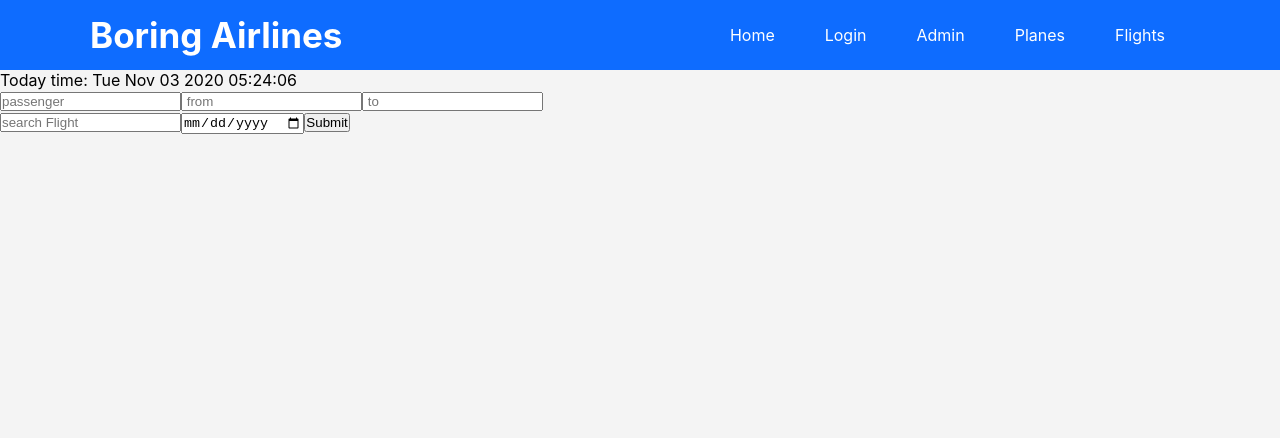
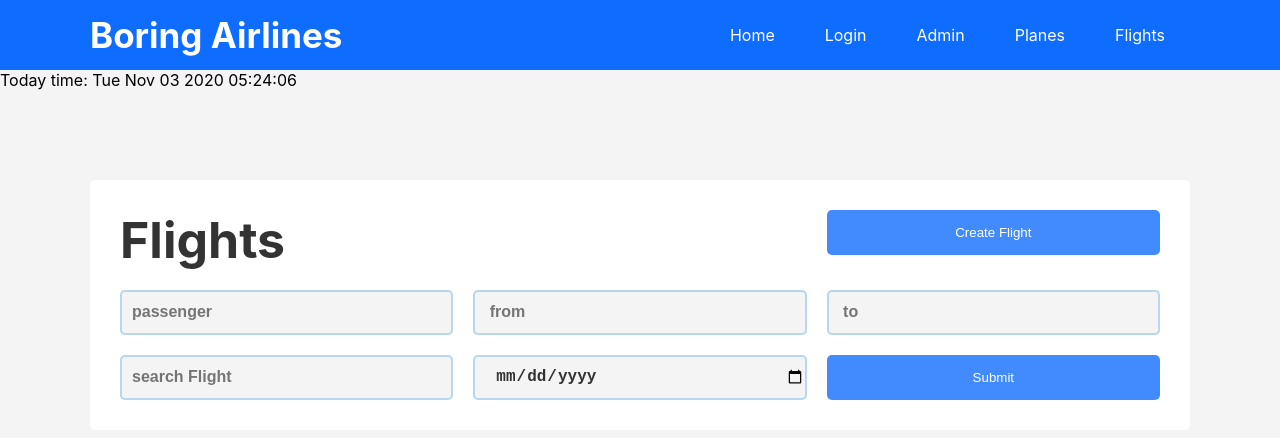
Before and after one commit to Forcebe/airlines_ga, a React (Create React App) app in the folder airlines-client/: page /flight in a window 1280 px wide. Shown: the top 438 px of the page. Built offline with nearby package versions, Linux system fonts and the light colour scheme; no server answers.

Commit message:
style flights

```diff
--- a/airlines-client/src/components/App.js
+++ b/airlines-client/src/components/App.js
@@ -45,7 +45,6 @@ class App extends Component {
     })
   }
 
-
   render() {
     return (
       <div className="App">
--- a/airlines-client/src/components/Flight.js
+++ b/airlines-client/src/components/Flight.js
@@ -1,5 +1,6 @@
-import React, { Component,Fragment } from 'react'
-import Clock from './Clock'
+import React, { Component,Fragment } from 'react';
+import Clock from './Clock';
+import '../stylesheets/flight.css';
 
 class Flight extends Component {
     constructor(){
@@ -40,44 +41,37 @@ class Flight extends Component {
 
     _handleSubmit( event ){
         event.preventDefault();
-        this.setState({showELement: true,
-
-                      })
+        this.setState({showELement: true });
         console.log(event.target.value);
     }
 
     render (){
-        return (
-            <Fragment>
-                <Clock />
-
-                <form onSubmit={ this._handleSubmit }>
-                    <div>
-                       <input type="search" placeholder="passenger"
-                           onChange={this._handlePassengerInput}></input>
-
-                       <input type="search" placeholder=" from "
-                           onChange={this._handleFromInput} required>
-                           </input>
+      return (
+        <Fragment>
+          <Clock />
+            <div className="section">
+              <div className="form-planes">
+                <div className="grid-col-3">
+                  <h1 className="title col-1"> Flights </h1>
+                  <button className="btn-primary col-3 h45">Create Flight</button>
+                </div>
+                <form onSubmit={ this._handleSubmit } className="grid-col-3">
+                    <input type="search" placeholder="passenger" onChange={this._handlePassengerInput} className="form-control row-1 col-1"/>
+                    <input type="search" placeholder=" from "
+                           onChange={this._handleFromInput} required className="form-control row-1 col-2" />
                        <input type="search" placeholder=" to "
-                           onChange={this._handleToInput} required></input>
-                    </div>
-
-                    <div>
-                       <input type="search" placeholder="search Flight" onChange={this._handleSearchInput}></input>
-                       <input type="date" ></input>
-                       <input type="submit" ></input>
-                    </div>
+                           onChange={this._handleToInput} required className="form-control  row-1 col-3" />
+                       <input type="search" placeholder="search Flight" onChange={this._handleSearchInput} className="form-control  row-2 col-1"/>
+                       <input type="date" className="form-control  row-2 col-2" />
+                       <input type="submit" className="btn-primary row-2 col-3"/>
                 </form>
                     {/*  this is for showing flight status if needed  */}
-                    { this.state.showELement?(
-                            <h3> {this.state.flight_number} form {this.state.from} to {this.state.to}
-                            </h3>
-                        ):null
-                    }
+                    { this.state.showELement?(<h3> {this.state.flight_number} form {this.state.from} to {this.state.to}</h3>):null }
+                </div>
+              </div>
             </Fragment>
-        )
+        );
+      }
     }
-}
 
-export default Flight
+    export default Flight;
```
Also changed, not shown: airlines-client/src/components/Plane.js (+4 -4 lines), airlines-client/src/stylesheets/flight.css (added).
